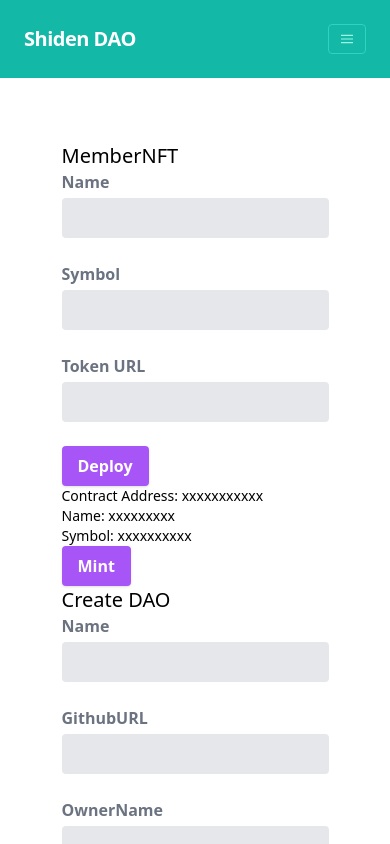
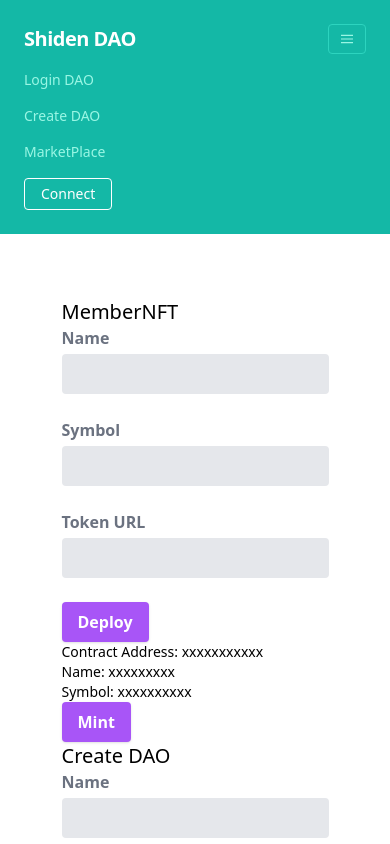
Before and after one commit to realtakahashi/dao4.commons.shiden, a Next.js app in the folder frontend/: page /dao/create in a window 390 px wide. Both pictures are taken after a click on the button 347 px from the left and 39 px from the top of the page. Shown: the top 844 px of the page. Built offline with nearby package versions, Linux system fonts and the light colour scheme.

Commit message:
ヘッダーメニューのリンク記述にLinkタグを利用

```diff
--- a/frontend/components/common/Header/Header.tsx
+++ b/frontend/components/common/Header/Header.tsx
@@ -2,20 +2,21 @@ import React, { FC, ReactElement, useEffect, useState } from "react"
 import detectEthereumProvider from '@metamask/detect-provider'
 import Web3 from 'web3';
 import cn from "classnames"
+import HeaderNav from '../HeaderNav/HeaderNav';
 
 const Header: FC = () => {
   const [address, setAddress] = useState("");
   const [walletConnected, setWalletConnected] = useState(false)
-  const [headerMenuOpenStatus, setHeaderMenuOpenStatus] = useState(false)
+  const [headerMenuOpen, setheaderMenuOpen] = useState(false)
 
 
   const headerMenuClassName = cn(
     "w-full block flex-grow lg:flex lg:items-center lg:w-auto",
-    { "hidden": headerMenuOpenStatus }
+    { "hidden": !headerMenuOpen }
   )
 
   const onClickHeaderIcon = (): void => {
-    setHeaderMenuOpenStatus(!headerMenuOpenStatus)
+    setheaderMenuOpen(!headerMenuOpen)
   }
   const connectWallet = async () => {
     const provider = await detectEthereumProvider({ mustBeMetaMask: true });
@@ -71,21 +72,7 @@ const Header: FC = () => {
           </button>
         </div>
         <div className={headerMenuClassName}>
-          <div className="text-sm lg:flex-grow">
-            <a href="/dao/login" className="block mt-4 lg:inline-block lg:mt-0 text-teal-200 hover:text-white mr-4">
-              Login DAO
-            </a>
-          </div>
-          <div className="text-sm lg:flex-grow">
-            <a href="/dao/create" className="block mt-4 lg:inline-block lg:mt-0 text-teal-200 hover:text-white mr-4">
-              Create DAO
-            </a>
-          </div>
-          <div className="text-sm lg:flex-grow">
-            <a href="/marketplace" className="block mt-4 lg:inline-block lg:mt-0 text-teal-200 hover:text-white mr-4">
-              MarketPlace
-            </a>
-          </div>
+          <HeaderNav />
           <div>
             <ConnectButton />
           </div>
--- /dev/null
+++ b/frontend/components/common/HeaderNav/HeaderNav.tsx
@@ -0,0 +1,35 @@
+import { FC } from "react"
+import Link from 'next/link';
+
+
+const HeaderNav: FC = () => {
+    return (
+        <>
+            <div className="text-sm lg:flex-grow">
+                <Link href="/dao/login">
+                    <a className="block mt-4 lg:inline-block lg:mt-0 text-teal-200 hover:text-white mr-4">
+                        Login DAO
+                    </a>
+                </Link>
+            </div>
+            <div className="text-sm lg:flex-grow">
+                <Link href="/dao/create">
+                    <a className="block mt-4 lg:inline-block lg:mt-0 text-teal-200 hover:text-white mr-4">
+                        Create DAO
+                    </a>
+                </Link>
+
+            </div>
+            <div className="text-sm lg:flex-grow">
+                <Link href="/marketplace">
+                    <a className="block mt-4 lg:inline-block lg:mt-0 text-teal-200 hover:text-white mr-4">
+                        MarketPlace
+                    </a>
+                </Link>
+
+            </div>
+        </>
+    )
+}
+
+export default HeaderNav
--- /dev/null
+++ b/frontend/components/common/HeaderNav/index.ts
@@ -0,0 +1 @@
+export {default} from './HeaderNav'
```
Also changed, not shown: frontend/components/common/index.ts (+4 -3 lines), frontend/components/common/HeaderNav/HeaderNav.module.scss (added).
